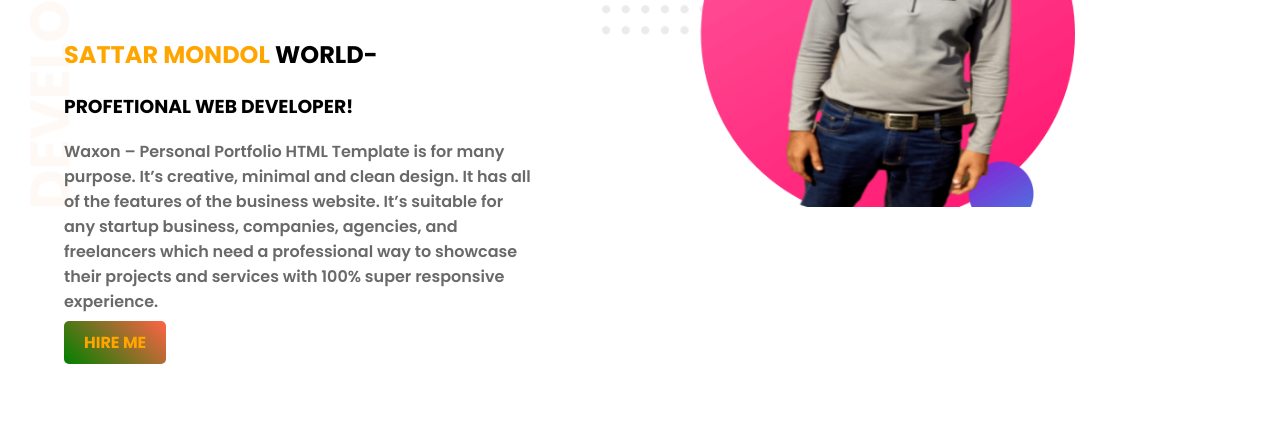
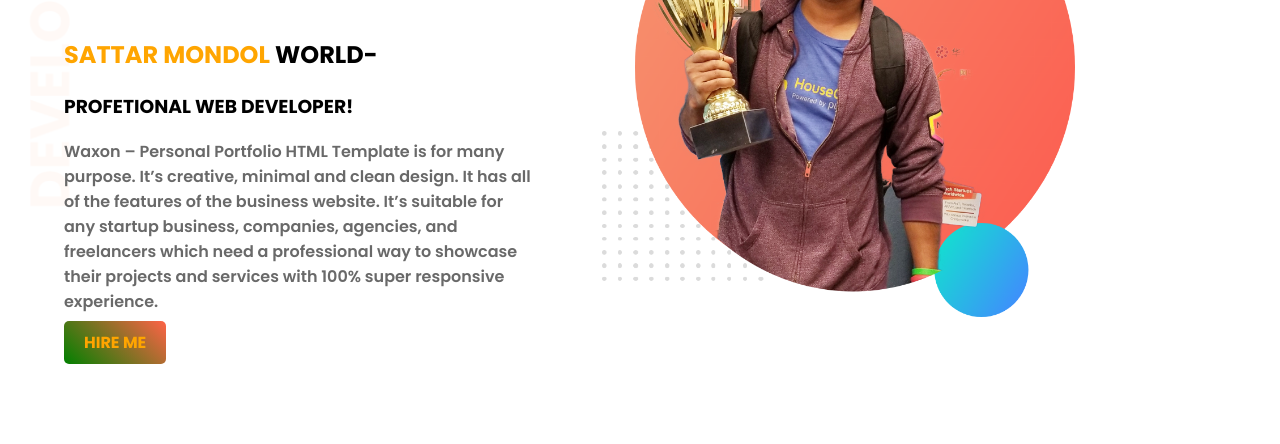
Before and after one commit to sattarmondol/my-portfolio, a plain HTML site: page index.html in a window 1280 px wide. Shown: the part 153-597 px from the top of the page. Drawn offline with Linux system fonts and the light colour scheme.

Commit message:
pic change

```diff
--- a/index.html
+++ b/index.html
@@ -18,7 +18,7 @@
         <a class="link-button" target="-blank" href="https://web.facebook.com/abdus.sattar.33046736">HIRE ME</a>
     </DIV>
     <DIV class="half-width">
-     <img src="image/sattar.png.png" alt="">
+     <img src="image/jhankar.png" alt="">
     </DIV>
 </section>
 <section class="dream-area">
```
